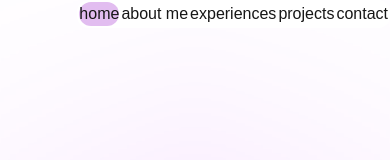
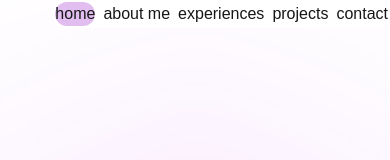
Before and after one commit to HanaAhmedMahmoud/Personal-Website, a Next.js app: page / in a window 390 px wide. Shown: the top 160 px of the page. Built offline with nearby package versions, Linux system fonts and the light colour scheme; a web font is replaced by a local one.

Commit message:
fixing nav

```diff
--- a/modules/nav-bar.tsx
+++ b/modules/nav-bar.tsx
@@ -12,7 +12,7 @@ export default function NavigationBar() {
 
   return (
     <div className="fixed w-full top-0 right-0 py-6 z-30">
-      <div className="absolute top-0 right-0 flex flex-row gap-0.5 sm:gap-10 py-0.5 px-0.5 sm:mx-10 bg-white rounded-xl">
+      <div className="absolute top-0 right-0 flex flex-row gap-2 sm:gap-10 py-0.5 px-0.5 sm:mx-10 bg-white rounded-xl">
         <button
           className={clsx(
             'sm:w-[80px] sm:h-[35px] rounded-xl',
```
